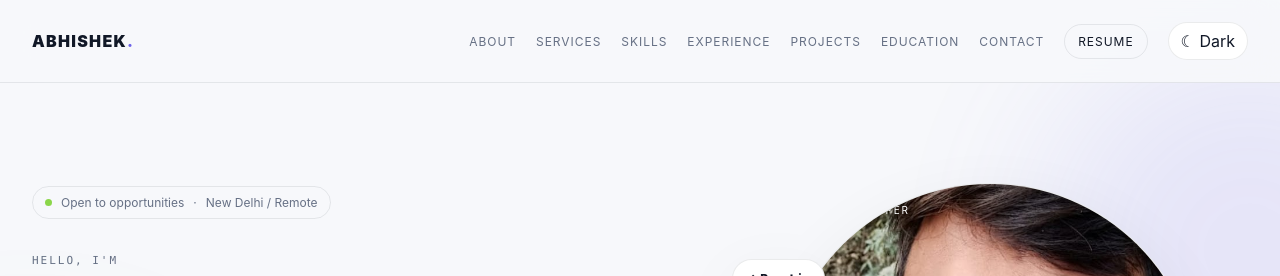
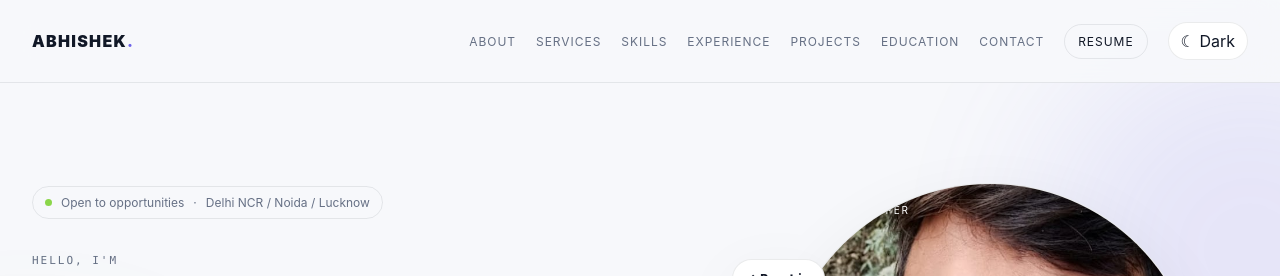
Before and after one commit to AbhishekPandey89/AbhishekPortfolio, a React (Vite) app: page / in a window 1280 px wide. Shown: the top 276 px of the page. Built offline with nearby package versions, Linux system fonts and the light colour scheme.

Commit message:
Fix Netlify build settings

```diff
--- a/src/components/Navbar/Navbar.jsx
+++ b/src/components/Navbar/Navbar.jsx
@@ -1,3 +1,3 @@
 import { useState } from "react";
 import ThemeToggle from "../ThemeToggle/ThemeToggle";
-export default function Navbar(){const [open,setOpen]=useState(false);const items=["about","services","skills","experience","projects","education","contact"];const go=id=>{document.getElementById(id)?.scrollIntoView({behavior:"smooth"});setOpen(false)};return <header className="nav"><a className="logo" href="#top">ABHISHEK<span>.</span></a><button className="hamb" onClick={()=>setOpen(!open)} aria-label="Toggle menu">{open?"×":"☰"}</button><nav className={open?"show":""}>{items.map(item=><a key={item} href={`#${item}`} onClick={e=>{e.preventDefault();go(item)}}>{item}</a>)}<a className="resume-nav" href="/resume/Abhishek-Pandey-Resume.pdf" target="_blank" rel="noreferrer">Resume</a><ThemeToggle/></nav></header>}
+export default function Navbar() { const [open, setOpen] = useState(false); const items = ["about", "services", "skills", "experience", "projects", "education", "contact"]; const go = id => { document.getElementById(id)?.scrollIntoView({ behavior: "smooth" }); setOpen(false) }; return <header className="nav"><a className="logo" href="#top">ABHISHEK<span>.</span></a><button className="hamb" onClick={() => setOpen(!open)} aria-label="Toggle menu">{open ? "×" : "☰"}</button><nav className={open ? "show" : ""}>{items.map(item => <a key={item} href={`#${item}`} onClick={e => { e.preventDefault(); go(item) }}>{item}</a>)}<a className="resume-nav" href="/resume/Abhishek-Pandey-Resume.pdf" target="_blank" rel="noreferrer">Resume</a><ThemeToggle /></nav></header> }
--- a/src/data/experience.js
+++ b/src/data/experience.js
@@ -1,6 +1,6 @@
 export const experience = [
+  ["Techpile Technology (P) Ltd.", "MERN Stack Developer · Internship", "18 Nov 2025 — 30 Apr 2026"],
   ["Ideanest Global Venture Pvt. Ltd.", "Sales Executive", "04 May 2026 — Present"],
-  ["Techpile Technology (P) Ltd.", "MERN Stack Developer · Internship", "18 Nov 2025 — 30 Apr 2026"],
   ["Bansal In Hold Ltd.", "Sales Executive", "22 Aug 2025 — 16 Nov 2025"],
   ["Cogent E-Services Ltd.", "Sales Executive", "01 Sep 2024 — 20 Mar 2025"],
 ];
--- a/src/data/personal.js
+++ b/src/data/personal.js
@@ -4,6 +4,6 @@ export const personal = {
   phone: "7388664036",
   github: "https://github.com/AbhishekPandey89",
   linkedin: "https://www.linkedin.com/in/abhishek-pandey-b57523242/",
-  location: "New Delhi / Remote",
+  location: "Delhi NCR / Noida / Lucknow",
   role: "React.js Developer · MERN Stack · SEO",
 };
--- a/vite.config.js
+++ b/vite.config.js
@@ -1 +1,8 @@
-import {defineConfig} from "vite"; import react from "@vitejs/plugin-react"; export default defineConfig({plugins:[react()]});
+
+import { defineConfig } from 'vite';
+import react from '@vitejs/plugin-react';
+
+export default defineConfig({
+  plugins: [react()],
+  base: "/AbhishekPortfolio/",   // repo name yahi hona chahiye
+});
```
Also changed, not shown: package.json (+19 -7 lines), 11 other files (tests, documents, lock files or other folders).
